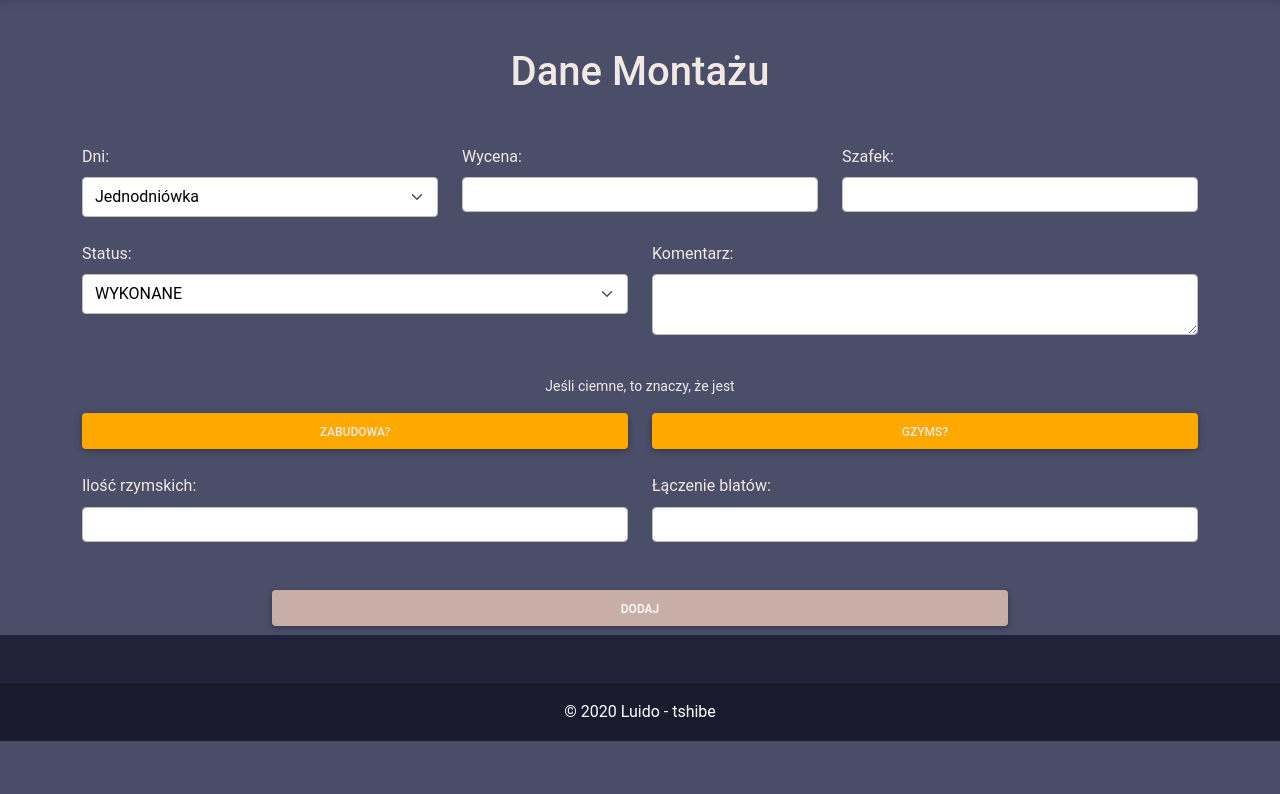
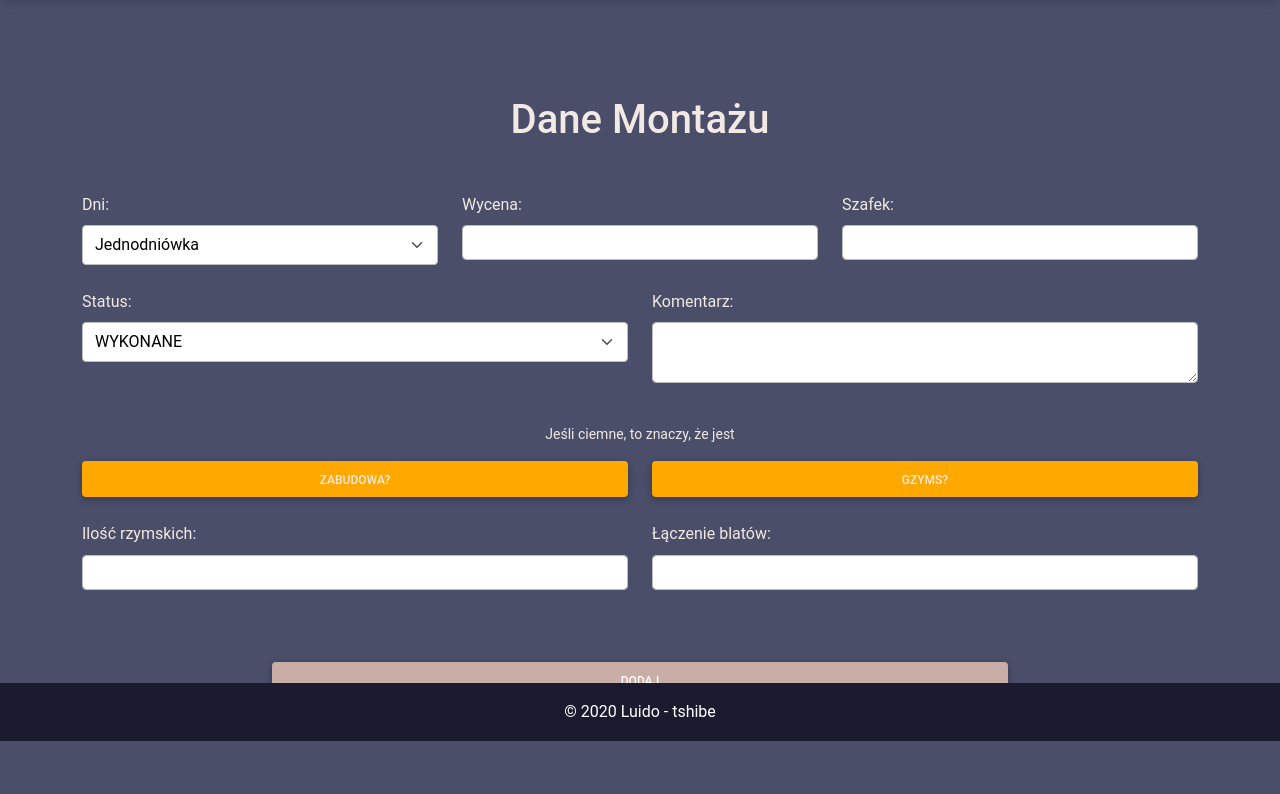
Before and after one commit to Tshibek/luidoapp, a Django app: page /montage/add in a window 1280 px wide. Shown: the part 59-853 px from the top of the page. Before the commit the page ends 800 px from the top, so only its background shows below. Run offline with Django 3.2, Linux system fonts and the light colour scheme; the visitor is signed in with stand-in values (Sample User, id 1); some libraries are stand-ins or nearby versions.

Commit message:
changes in html

```diff
--- a/core/templates/forms/add_montage_paid.html
+++ b/core/templates/forms/add_montage_paid.html
@@ -1,7 +1,7 @@
 {% extends 'assets/layout.html' %}
 {% load  widget_tweaks %}
 {% block content %}
-    <div class="container">
+    <div class="container my-5">
         <div class="row">
             <div class="col-12">
                 <div class="text-center my-5">
@@ -79,8 +79,8 @@
 
                 </div>
             </div>
-            <div class="row my-5">
-                <div class="col-8 offset-2">
+            <div class="row">
+                <div class="col-8 offset-2 my-5">
                     <button type="submit" class="btn btn-block btn-dark">Dodaj</button>
                 </div>
             </div>
--- a/core/templates/forms/daily_montage.html
+++ b/core/templates/forms/daily_montage.html
@@ -51,7 +51,7 @@
         </div>
         {% endfor %}
         <div class="row my-5">
-            <div class="col-8 offset-2">
+            <div class="col-8 offset-2 my-5">
                 <button type="submit" class="btn btn-block btn-dark">Dodaj</button>
             </div>
         </div>
--- a/templates/assets/footer.html
+++ b/templates/assets/footer.html
@@ -1,12 +1,5 @@
 <!-- Footer -->
-<footer class=" text-center text-white fixed-bottom" style="background-color:#22223B;">
-  <!-- Grid container -->
-  <div class="container p-4">
-
-
-
-
-  </div>
+<footer class=" text-center text-white fixed-bottom mt-5" style="background-color:#22223B;">
   <!-- Grid container -->
 
   <!-- Copyright -->
```
